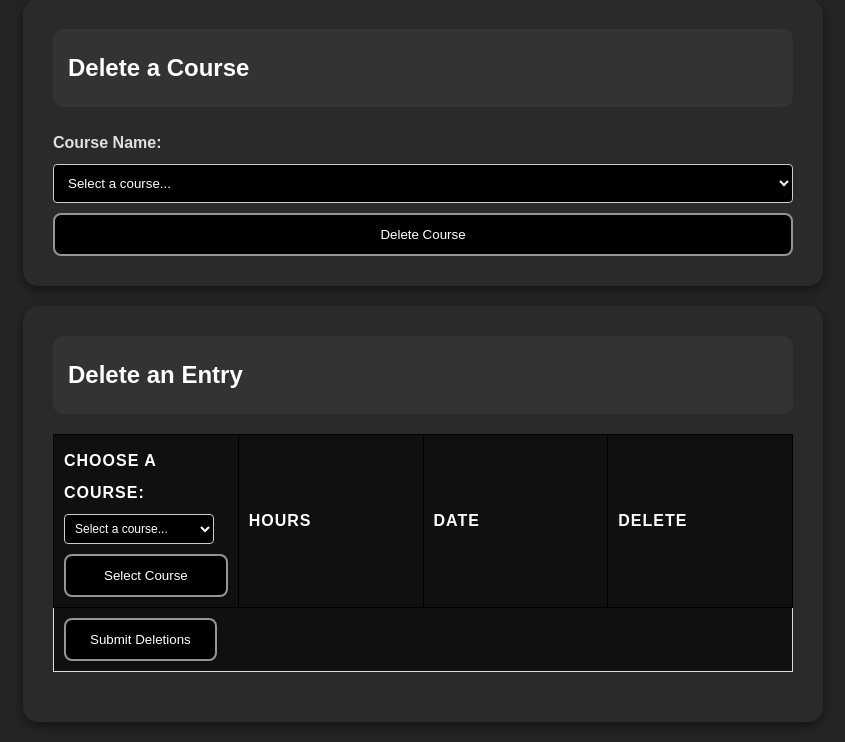
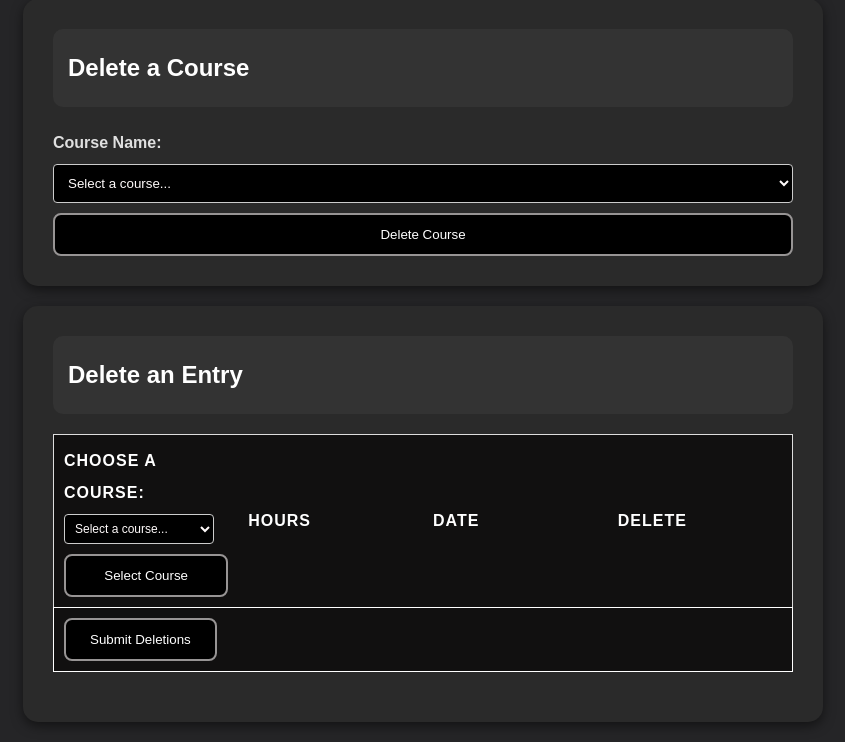
Before and after one commit to StvSz04/Student-log, a Flask app: page /delete_course/delete in a window 1280 px wide. Shown: the part 132-874 px from the top of the page, without its empty margins (217-1062 px from the left). Run offline with Flask 3, Linux system fonts and the light colour scheme; data comes from the database, SQL or seed files in the repository.

Commit message:
Fixed - course-entry delete table color

```diff
--- a/flaskr/static/style.css
+++ b/flaskr/static/style.css
@@ -53,7 +53,7 @@ input{
 .table tr th {
   padding: 10px;
   text-align: left;
-  border: 1px solid #000000; /* Dark gray border for better visibility */
+  border-bottom: 1px solid #ffffff; /* Dark gray border for better visibility */
   background-color: #111010;
   color: #ffffff;
 }
@@ -65,12 +65,11 @@ input{
 }
 
 /* Table foot */
-.table tfoot{
+.table tfoot tr td{
     padding: 10px;
     text-align: left;
-    border: 1px solid #000000; /* Dark gray border for better visibility */
+    border: 1px solid #ffffff; /* Dark gray border for better visibility */
     background-color: #111010;
-    color: #ffffff;
 }
 
 
```
